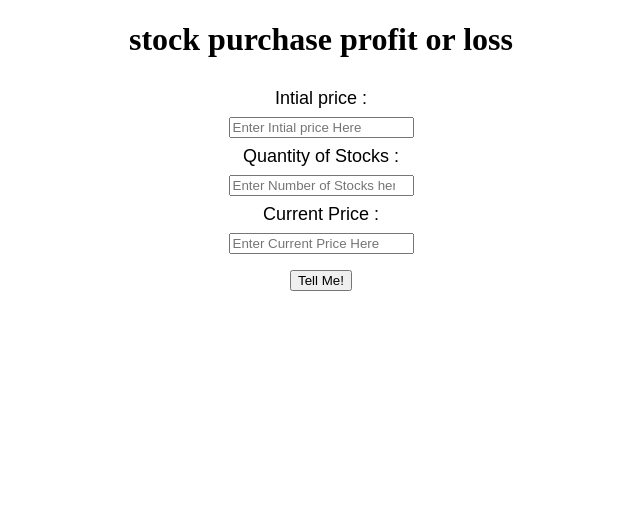
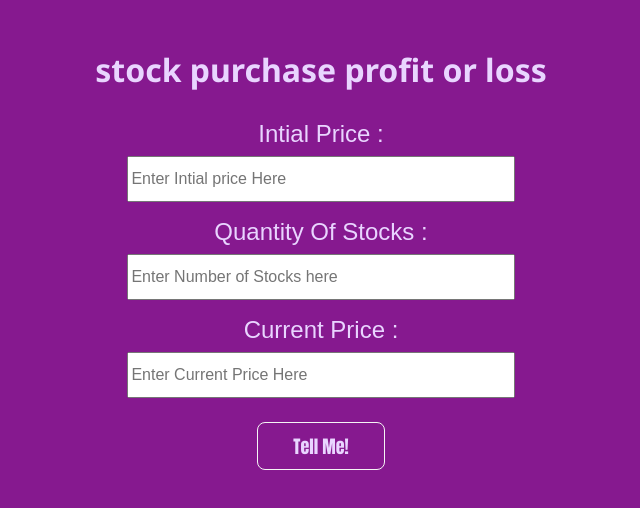
Before and after one commit to AllanSam-codes/stock-purchase-profit-or-loss, a plain HTML site: page index.html in a window 1280 px wide. Shown: the whole page, without its empty margins (319-959 px from the left). Drawn offline with Linux system fonts and the light colour scheme.

Commit message:
updated styles

```diff
--- a/app.js
+++ b/app.js
@@ -23,17 +23,17 @@ function calculateProfitAndLoss(intial, quantity, current) {
         var loss = (intial - current) * quantity;
         var lossPercentage = (loss / intial) * 100;
 
-        showMessage(`hey the loss is ${loss} and the percent is ${lossPercentage} %`)
+        showMessage(`Hey! the loss is ${loss} and the percent is ${lossPercentage} %`)
 
 
     } else if (current > intial) { // profit logic here
         var profit = (current - intial) * quantity;
         var profitPercentage = (profit / intial) * 100;
 
-        showMessage(`hey the profit is ${profit} and the percent is ${profitPercentage} %`)
+        showMessage(`Hey the profit is ${profit} and the percent is ${profitPercentage} %`)
 
     } else { //  rest logic here
-        showMessage(`hey No pain No Gain and No gain No pain`)
+        showMessage(`Hey !No pain No Gain and No gain No pain !`)
 
     }
 
--- a/index.html
+++ b/index.html
@@ -12,9 +12,9 @@
 <body>
     <div class="container">
         <h1 class="heading">stock purchase profit or loss</h1>
-        <label for="Intial price">Intial price :</label>
+        <label for="Intial price">Intial Price :</label>
         <input type="number" id="intial-price" class="input-stock" placeholder="Enter Intial price Here"></input>
-        <label for=" Quantity"> Quantity of Stocks :</label>
+        <label for=" Quantity"> Quantity Of Stocks :</label>
         <input type="number" id="stocks-quantity" class="input-stock" placeholder="Enter Number of Stocks here"></input>
         <label for="Current Price">Current Price :</label>
         <input type="number" id="Current-price" class="input-stock" placeholder="Enter Current Price Here"></input>
--- a/style.css
+++ b/style.css
@@ -1,3 +1,19 @@
+@import url('https://fonts.googleapis.com/css2?family=Noto+Sans:wght@400;700&display=swap');
+:root {
+    --primary-color: #86198f;
+    --secondary-color: #e9d5ff;
+}
+
+body {
+    font-family: 'Noto Sans', sans-serif;
+    background-color: var(--primary-color);
+    color: var(--secondary-color);
+}
+
+h1 {
+    margin-top: 3rem;
+}
+
 .container {
     width: 50%;
     margin: auto;
@@ -9,5 +25,30 @@ label {
     padding: 0.5rem;
     margin: auto;
     font-family: 'Mulish', sans-serif;
+    font-size: x-large;
+}
+
+.input-stock {
+    margin-bottom: 0.5rem;
+    width: 60%;
+    height: 5vh;
+    font-size: medium;
+}
+
+.button {
+    width: 8rem;
+    height: 6vh;
+    padding: 0.5rem;
     font-size: large;
+    margin: auto;
+    border-radius: 0.5rem;
+    border: 1px solid whitesmoke;
+    background-color: var(--primary-color);
+    color: var(--secondary-color);
+    font-family: Impact, Haettenschweiler, 'Arial Narrow Bold', sans-serif;
 }
+
+#output-box {
+    margin-top: 2rem;
+    font-size: x-large;
+}
```
